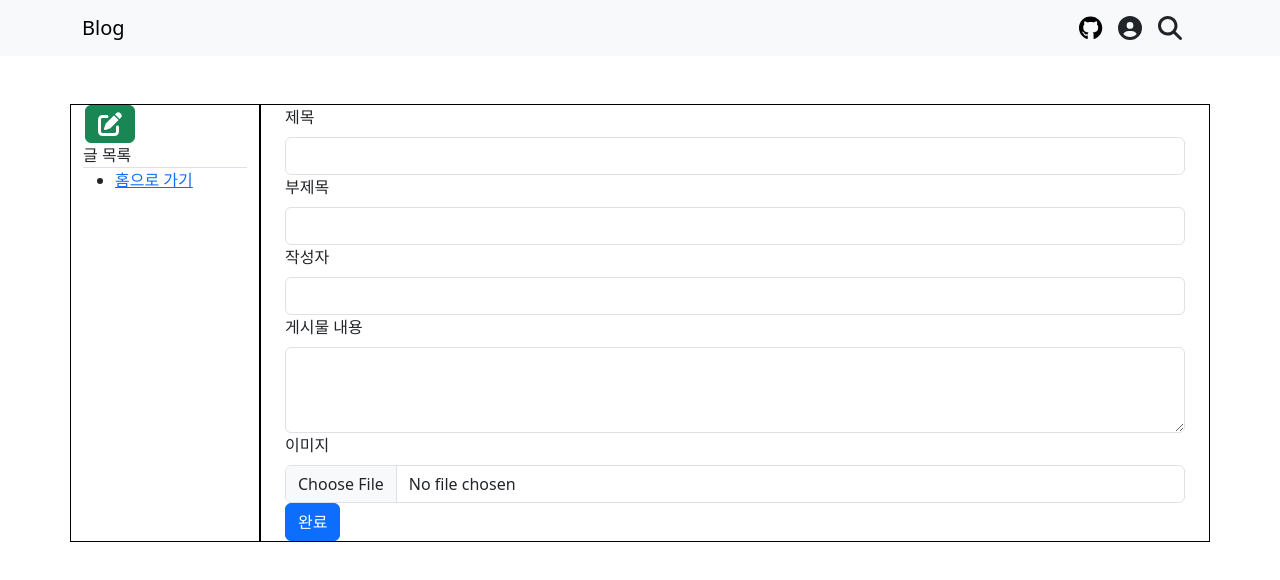
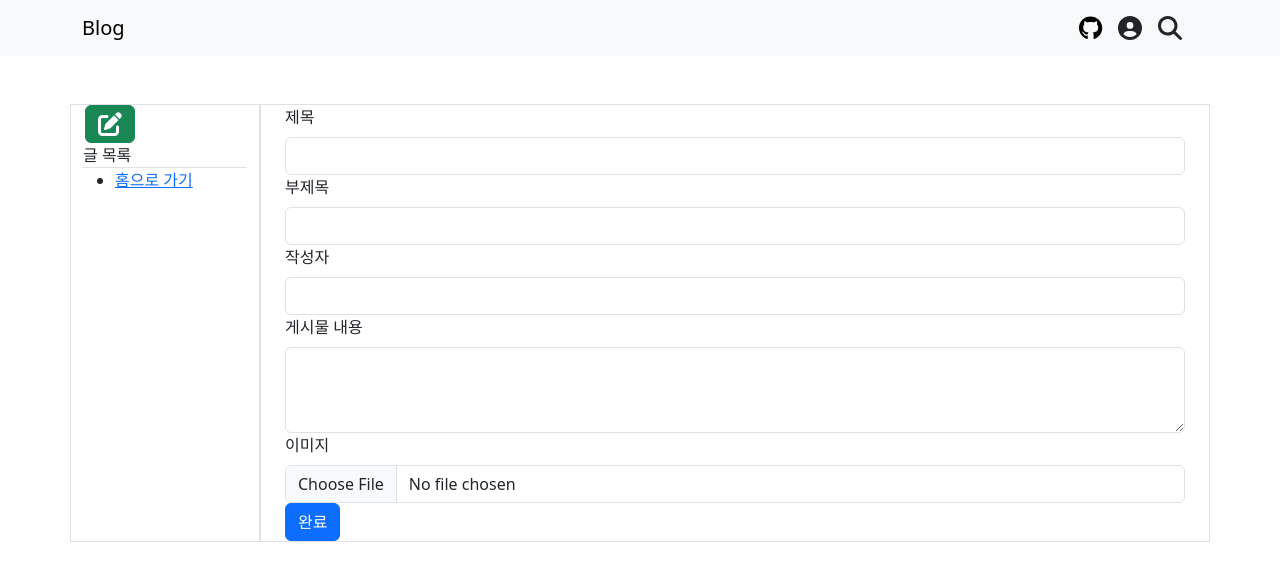
Before and after one commit to Seotjuu/Blog, a React (Create React App) app: page /PostRegister in a window 1280 px wide. Shown: the top 580 px of the page. Built offline with nearby package versions, Linux system fonts and the light colour scheme.

Commit message:
[feat] firebase 문서 삭제   - 게시물 삭제 버튼 추가 완료     => 삭제 확인 안내문 추가 진행 예정

```diff
--- a/src/App.tsx
+++ b/src/App.tsx
@@ -1,5 +1,5 @@
 import "./App.css";
-import "./css/Sign.css";
+import "./css/MidiaQuery.css";
 
 import TopNavBar from "pages/TopNavBar";
 import SideNavBar from "pages/SideNavBar";
@@ -12,16 +12,24 @@ import { Routes, Route } from "react-router-dom";
 import { useEffect, useState } from "react";
 
 interface IPostCheck {
-  trash: boolean,
-  check: boolean,
+  trash: boolean;
+  check: boolean;
 }
 
 const App = () => {
-  const [postDel, setPostDel] = useState(false)
+  // 삭제 버튼 활성화 여부
+  const [postDel, setPostDel] = useState(false);
+  // 삭제 버튼 확인 여부
+  const [delCheck, setDelCheck] = useState(false);
 
+  // 삭제 버튼이 활성화되어있는지 사이드바에서 가져오는 함수
   const postHandler = (postCheck: IPostCheck) => {
     setPostDel(postCheck.trash);
-  }
+  };
+
+  const delItemHandelr = (check: boolean) => {
+    setDelCheck(check);
+  };
 
   return (
     <>
@@ -30,8 +38,18 @@ const App = () => {
           <Route path="/login" element={<Login />}></Route>
           <Route path="/Signup" element={<Siginup />}></Route>
           {/* sideBar 이중 라우터 */}
-          <Route element={<SideNavBar postHandler={postHandler}/>}>
-            <Route path="/" element={<Main postDel={postDel}/>}></Route>
+          <Route
+            element={
+              <SideNavBar
+                postHandler={postHandler}
+                delItemHandelr={delItemHandelr}
+              />
+            }
+          >
+            <Route
+              path="/"
+              element={<Main postDel={postDel} delCheck={delCheck} />}
+            ></Route>
             <Route path="/PostRegister" element={<PostRegister />}></Route>
             <Route path="/PostView" element={<PostView />}></Route>
           </Route>
--- /dev/null
+++ b/src/css/MidiaQuery.css
@@ -0,0 +1,19 @@
+/* 세로모드 모바일 디바이스 (가로 해상도가 576px 보다 작은 화면에 적용) */
+@media (max-width: 575px) {
+}
+
+/* 가로모드 모바일 디바이스 (가로 해상도가 576px보다 크고 768px 보다 작은 화면에 적용)  */
+@media (min-width: 576px) and (max-width: 767px) {
+}
+
+/*태블릿 디바이스 (가로 해상도가 768px보다 크고 991px 보다 작은 화면에 적용)  */
+@media (min-width: 768px) and (max-width: 991px) {
+}
+
+/* 데스크탑 (가로 해상도가 992px보다 크고 1199px 보다 작은 화면에 적용)  */
+@media (min-width: 992px) and (max-width: 1199px) {
+}
+
+/* 큰화면 데스크탑 (가로 해상도가 1200px 보다 큰 화면에 적용)  */
+@media (min-width: 1200px) {
+}
--- a/src/css/Sign.css
+++ /dev/null
@@ -1,7 +0,0 @@
-/* Login  */
-
-.Login {
-  border-radius: 10%;
-  background-color: white;
-  padding: 1%;
-}
--- a/src/pages/PostRegister.tsx
+++ b/src/pages/PostRegister.tsx
@@ -9,10 +9,10 @@ import dayjs from "dayjs";
 import Swal from "sweetalert2";
 
 interface IInputData {
-  title: string
-  sub: string
-  author: string
-  text: string
+  title: string;
+  sub: string;
+  author: string;
+  text: string;
 }
 
 const PostRegister = () => {
@@ -21,13 +21,20 @@ const PostRegister = () => {
   const postEvent = async () => {
     try {
       // 입력하지 않은 항목이 있으면 에러메세지 출력
-      if(inputData?.title.trim().length == 0 || inputData?.sub.trim().length == 0 || inputData?.author.trim().length == 0 || inputData?.text.trim().length == 0){
+      if (
+        inputData?.title.trim().length == 0 ||
+        inputData?.sub.trim().length == 0 ||
+        inputData?.author.trim().length == 0 ||
+        inputData?.text.trim().length == 0
+      ) {
         throw new Error(`항목을 다시 확인해보세요 ✌`);
       }
 
       // 이미지 스토리지 사용해서 업로드 예정
-      const fileInputelement = document.querySelector("#image") as HTMLInputElement;
-      const file = fileInputelement.files![0]
+      const fileInputelement = document.querySelector(
+        "#image"
+      ) as HTMLInputElement;
+      const file = fileInputelement.files![0];
 
       const uploaded_file = await uploadBytes(
         ref(storage, `images/${file.name}`),
@@ -36,11 +43,14 @@ const PostRegister = () => {
       const file_url = await getDownloadURL(uploaded_file.ref);
 
       //////////////////////////
-      await addDoc(collection(db!, process.env.REACT_APP_FIREBASE_COLLECTION!), {
-        ...inputData,
-        date: dayjs().format("YYYY-MM-DD HH:mm:ss"),
-        url: file_url,
-      })
+      await addDoc(
+        collection(db!, process.env.REACT_APP_FIREBASE_COLLECTION!),
+        {
+          ...inputData,
+          date: dayjs().format("YYYY-MM-DD HH:mm:ss"),
+          url: file_url,
+        }
+      )
         .then((res) => {
           Swal.fire({
             icon: "success",
@@ -55,8 +65,8 @@ const PostRegister = () => {
           console.log("데이터 가져오기 실패 !!!!!!!" + e.message);
         });
     } catch (e) {
-      let message = 'Unknown Error'
-      if (e instanceof Error) message = e.message
+      let message = "";
+      if (e instanceof Error) message = e.message;
 
       Swal.fire({
         icon: "warning",
--- a/src/pages/SideNavBar.tsx
+++ b/src/pages/SideNavBar.tsx
@@ -3,7 +3,10 @@ import { Button, Col, Container, Row } from "react-bootstrap";
 
 // icon
 import {
-  faTrash, faPenToSquare, faX, faCheck
+  faTrash,
+  faPenToSquare,
+  faX,
+  faCheck,
 } from "@fortawesome/free-solid-svg-icons";
 import { FontAwesomeIcon } from "@fortawesome/react-fontawesome";
 // user 함수
@@ -11,13 +14,13 @@ import { CheckUser } from "../cmm/UserManagement";
 import { useEffect, useState } from "react";
 
 interface IPostCheck {
-  trash: boolean,
-  check: boolean,
+  trash: boolean;
+  check: boolean;
 }
-
 
 interface IProps {
   postHandler: (postCheck: IPostCheck) => void;
+  delItemHandelr: (delCheck: boolean) => void;
 }
 
 const SideNavBar = (props: IProps) => {
@@ -30,24 +33,17 @@ const SideNavBar = (props: IProps) => {
     check: false,
   });
 
-  useEffect(()=>{
-    props.postHandler(postCheck)
-  }, [postCheck])
+  useEffect(() => {
+    props.postHandler(postCheck);
+  }, [postCheck]);
 
   return (
     <>
       <Container className="mt-5">
         <Row>
-          <Col xs="2" style={{ border: "black 1px solid" }}>
+          <Col xs="2" className="border">
             <Row className="justify-center">
-              <Col
-                xl="5"
-                lg="5"
-                md="5"
-                sm="5"
-                xs="5"
-                className="text-center"
-               >
+              <Col xl="5" lg="5" md="5" sm="5" xs="5" className="text-center">
                 <Button
                   variant="success"
                   onClick={() => {
@@ -57,37 +53,31 @@ const SideNavBar = (props: IProps) => {
                   <FontAwesomeIcon icon={faPenToSquare} size="xl" />
                 </Button>
               </Col>
-              {location.pathname == "/" &&
-                <Col
-                xl="7"
-                lg="7"
-                md="7"
-                sm="7"
-                xs="7"
-                className="text-center"
-               >
-                {postCheck.trash &&
+              {location.pathname == "/" && (
+                <Col xl="7" lg="7" md="7" sm="7" xs="7" className="text-center">
+                  {postCheck.trash && (
                     <Button
                       variant="secondary"
                       onClick={() => {
                         setPostCheck({
                           trash: false,
-                        check: true
-                      })
+                          check: true,
+                        });
                       }}
                     >
                       <FontAwesomeIcon icon={faTrash} size="xl" />
                     </Button>
-                }
-                {postCheck.check &&
+                  )}
+                  {postCheck.check && (
                     <>
                       <Button
                         variant="primary"
                         onClick={() => {
                           setPostCheck({
                             trash: true,
-                          check: false
-                        })
+                            check: false,
+                          });
+                          props.delItemHandelr(true);
                         }}
                       >
                         <FontAwesomeIcon icon={faCheck} size="lg" />
@@ -98,18 +88,17 @@ const SideNavBar = (props: IProps) => {
                           console.log("삭제 취소");
                           setPostCheck({
                             trash: true,
-                          check: false
-                        })
+                            check: false,
+                          });
                         }}
                       >
                         <FontAwesomeIcon icon={faX} size="xl" />
                       </Button>
                     </>
-                }
+                  )}
                 </Col>
-              }
+              )}
             </Row>
-
 
             {/* SideBar */}
             <div>
@@ -121,7 +110,7 @@ const SideNavBar = (props: IProps) => {
               </ul>
             </div>
           </Col>
-          <Col style={{ border: "black 1px solid" }}>
+          <Col className="border">
             {/* Outlet */}
             <Outlet />
           </Col>
```
Also changed, not shown: src/pages/Main.tsx (+38 -37 lines). Lines whose indentation alone changed are shown as unchanged.
